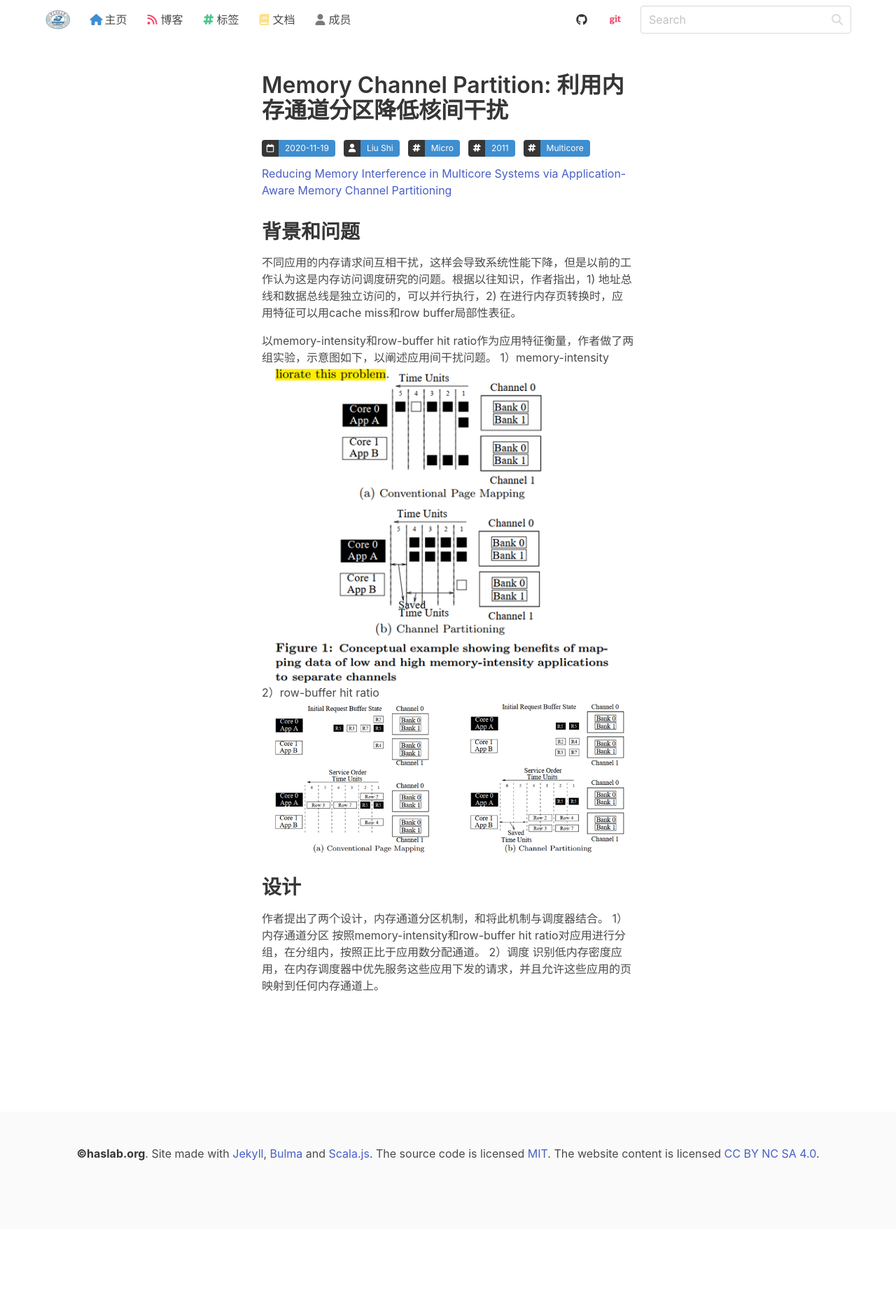
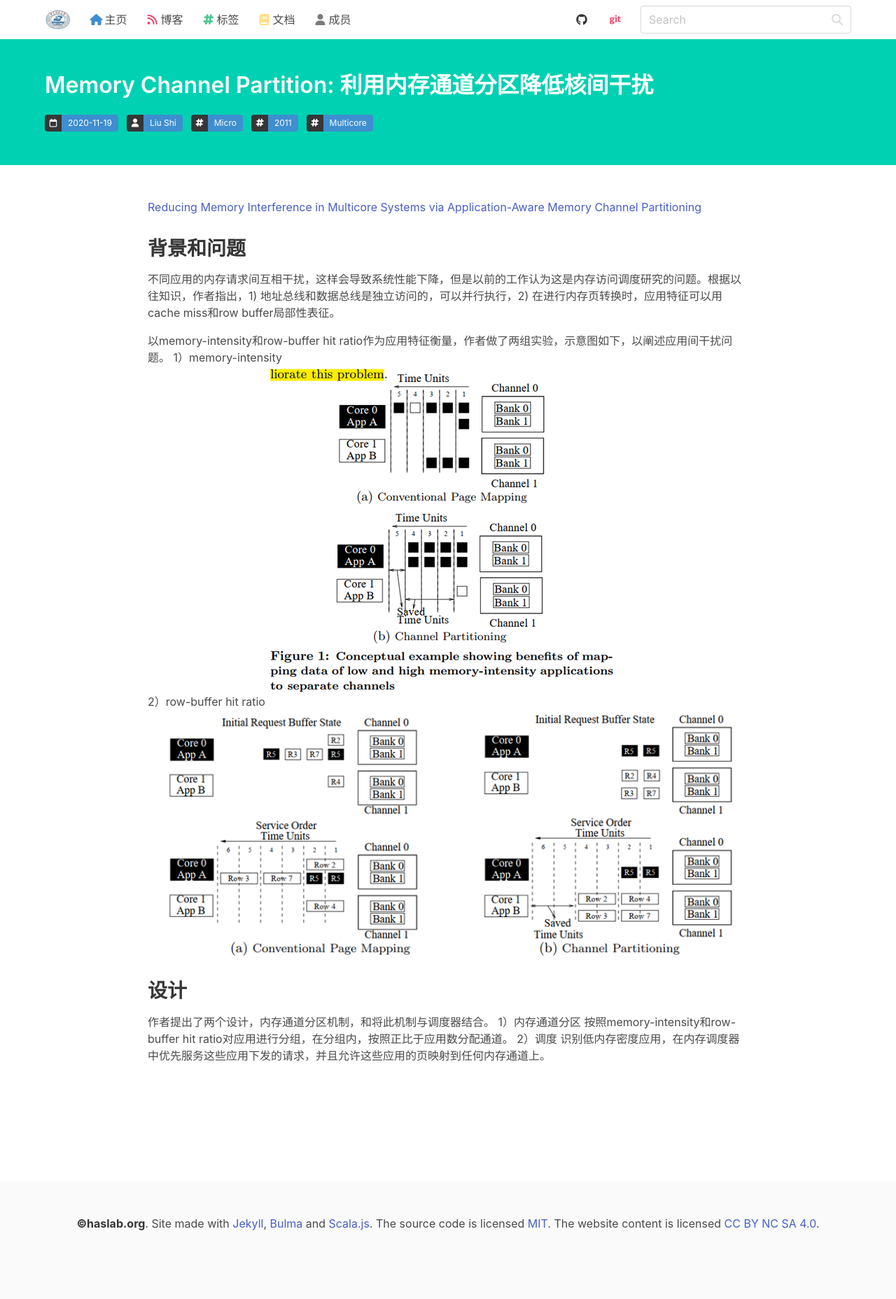
Before and after one commit to haslaboratory/haslaboratory.github.io, a Jekyll site: the page built from _posts/2020-11-19-Memory-channel-partitioning.md, in a window 1280 px wide. Shown: the whole page at 70% size. Built offline with Jekyll 4.4.1, drawn with Linux system fonts in a browser that asks for light colours; nearby versions of some CDN libraries; library files that are not in the unit come from our copies; before the commit the page ends 1757 px from its top, so only the background shows below that.

Commit message:
update post theme

```diff
--- a/_layouts/bulma_post.html
+++ b/_layouts/bulma_post.html
@@ -4,24 +4,19 @@ layout: bulma
 
 {% include bulma_navbar.html %}
 
+<section class="hero is-primary">
+    <div class="hero-body">
+        <div class="container">
+            <h1 class="title">{{page.title}}</h1>
+            {% include bulma_post_tags.html %}
+        </div>
+    </div>
+</section>
+
 <div class="columns is-centered">
-    <div class="column is-half-widescreen is-three-quarters-desktop">
+    <div class="column is-three-quarters-desktop">
         <section class="section">
             <div class="container">
-                {% if page.image %}
-                <section class="hero" style="margin-top: -2em;margin-bottom: 1em;">
-                    <figure class="image is-16by9"
-                        style="background-size: cover; background-position: center center; background-image: url({{ page.image }});">
-                        <div class="box" style="background-color:rgba(0, 0, 0, 0.5);">
-                            <h1 class="title is-size-5-mobile has-text-white">{{page.title}}</h1>
-                            {% include bulma_post_tags.html %}
-                        </div>
-                    </figure>
-                </section>
-                {% else %}
-                <h1 class="title">{{page.title}}</h1>
-                {% include bulma_post_tags.html %}
-                {% endif %}
                 <div class="content">
                     {{content}}
                 </div>
```
